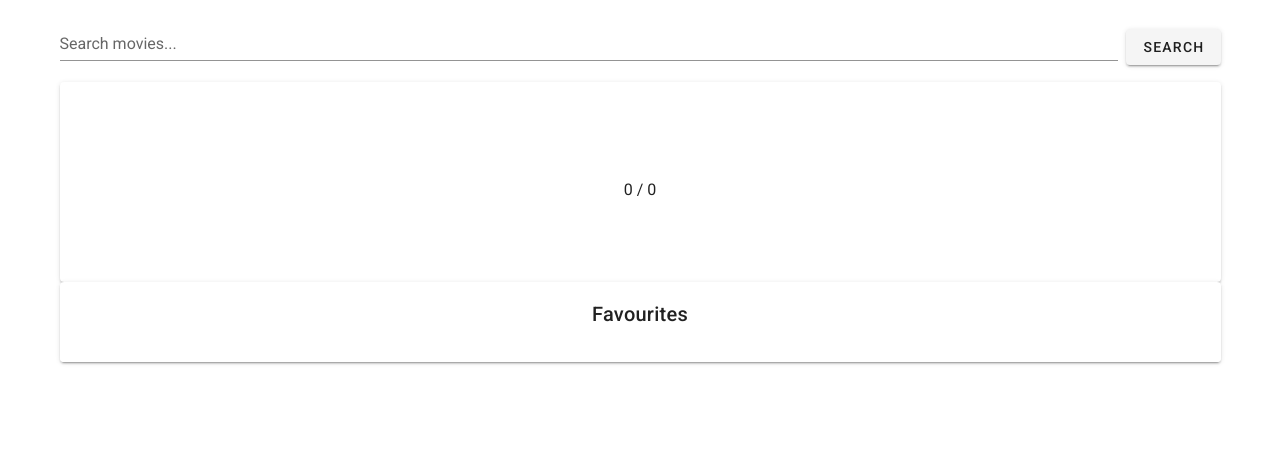
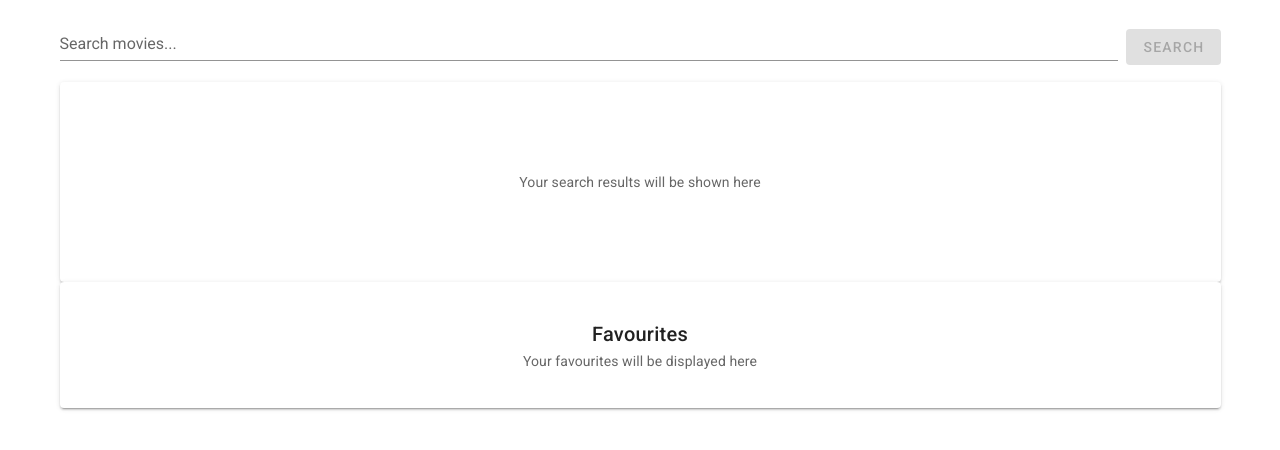
Before and after one commit to ToxiKejtor/movie-app, a Vue app: page / in a window 1280 px wide. Shown: the top 450 px of the page. Built offline with nearby package versions, Linux system fonts and the light colour scheme.

Commit message:
Add status property to app to detect app current state, + add conditional rendering for components, loading states, etc

```diff
--- a/src/components/Favourites.vue
+++ b/src/components/Favourites.vue
@@ -1,7 +1,10 @@
 <template>
-  <v-card>
-    <v-card-title class="justify-center">Favourites</v-card-title>
-    <v-list>
+  <v-card class="text-center py-5">
+    <v-card-title class="text-center d-block">Favourites</v-card-title>
+    <v-card-subtitle data-test="empty" v-if="state.favourites.length === 0">
+      Your favourites will be displayed here
+    </v-card-subtitle>
+    <v-list v-else>
       <v-list-item v-for="movie in state.favourites" :key="movie.imdbID">
         <v-btn
           data-test="favourite-remove"
--- a/src/components/Results.vue
+++ b/src/components/Results.vue
@@ -1,6 +1,30 @@
 <template>
   <v-card class="d-flex flex-column justify-center py-5" min-height="200">
-    <v-list>
+    <v-card-subtitle
+      class="text-center"
+      v-if="state.status === 'init'"
+      data-test="init"
+    >
+      Your search results will be shown here
+    </v-card-subtitle>
+    <v-card-subtitle
+      class="text-center"
+      data-test="loading"
+      v-else-if="state.status === 'progress'"
+    >
+      <v-progress-circular indeterminate />
+      Loading...
+    </v-card-subtitle>
+
+    <v-card-subtitle
+      class="justify-center"
+      data-test="empty"
+      v-else-if="state.status === 'ready' && state.results.data.length === 0"
+    >
+      No results found
+    </v-card-subtitle>
+    <div v-else>
+      <v-list class="px-3">
         <v-list-item v-for="movie in state.results.data" :key="movie.imdbID">
           <v-btn small icon class="mr-3" @click="mutations.addFavourite(movie)"
             ><v-icon>mdi-star-plus</v-icon></v-btn
@@ -14,6 +38,7 @@
         </v-list-item>
       </v-list>
       <PaginationButtons />
+    </div>
   </v-card>
 </template>
 
--- a/src/components/Search.vue
+++ b/src/components/Search.vue
@@ -6,7 +6,13 @@
       v-model="search"
       @keydown.enter="actions.fetchMovies()"
     ></v-text-field>
-    <v-btn class="ml-2" @click="actions.fetchMovies()">Search</v-btn>
+    <v-btn
+      class="ml-2"
+      @click="actions.fetchMovies()"
+      :loading="state.status === 'progress'"
+      :disabled="search === ''"
+      >Search</v-btn
+    >
   </div>
 </template>
 
--- a/src/store/global.ts
+++ b/src/store/global.ts
@@ -5,14 +5,18 @@ import useMovieApi, {
   Record,
 } from "@/composables/useMovieApi";
 
+type Status = "init" | "progress" | "ready";
+
 interface State {
   params: Params;
   results: MoviesResult;
   favourites: Record[];
+  status: Status;
 }
 
 const { fetchMovies } = useMovieApi();
 const state = reactive<State>({
+  status: "init",
   params: {
     title: "",
     page: 1,
@@ -28,6 +32,9 @@ const state = reactive<State>({
 });
 
 const mutations = {
+  setStatus(status: Status): void {
+    state.status = status;
+  },
   setParams(params: Params): void {
     state.params = params;
   },
@@ -46,8 +53,10 @@ const mutations = {
 
 const actions = {
   async fetchMovies(): Promise<void> {
+    mutations.setStatus("progress");
     const results = await fetchMovies(state.params);
     mutations.setResults(results);
+    mutations.setStatus("ready");
   },
 };
 
```
Lines whose indentation alone changed are shown as unchanged.
